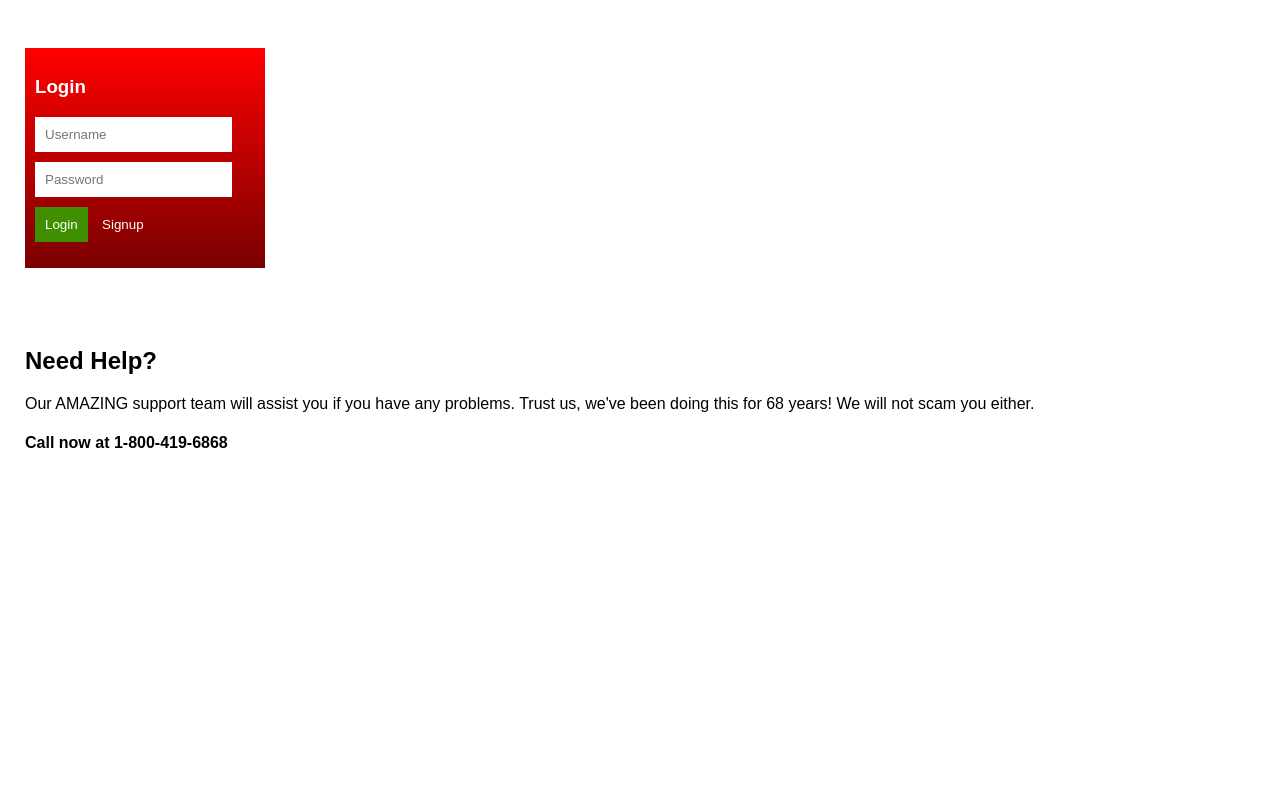
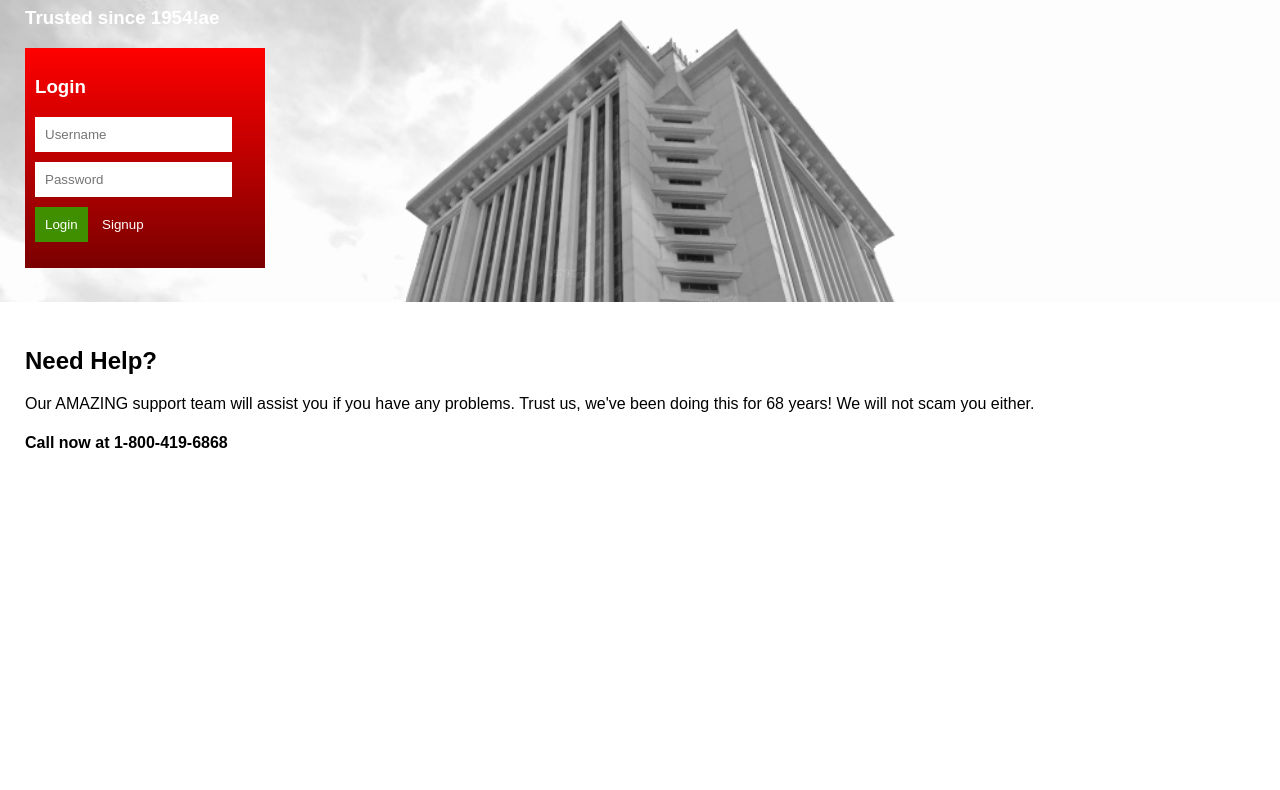
Before and after one commit to BlueberryTech123/BenjaminDoverFinancial, a plain HTML site: page index.html in a window 1280 px wide. Shown: the part 163-953 px from the top of the page. Drawn offline with Linux system fonts and the light colour scheme.

Commit message:
ackgroudn

```diff
--- a/style.css
+++ b/style.css
@@ -60,7 +60,7 @@ input:focus
 .main
 {
     padding: 25px;
-    background-image: "Bg.png";
+    background-image: url("Bg.png");
     background-repeat: no-repeat;
     background-size: cover;
 
```
